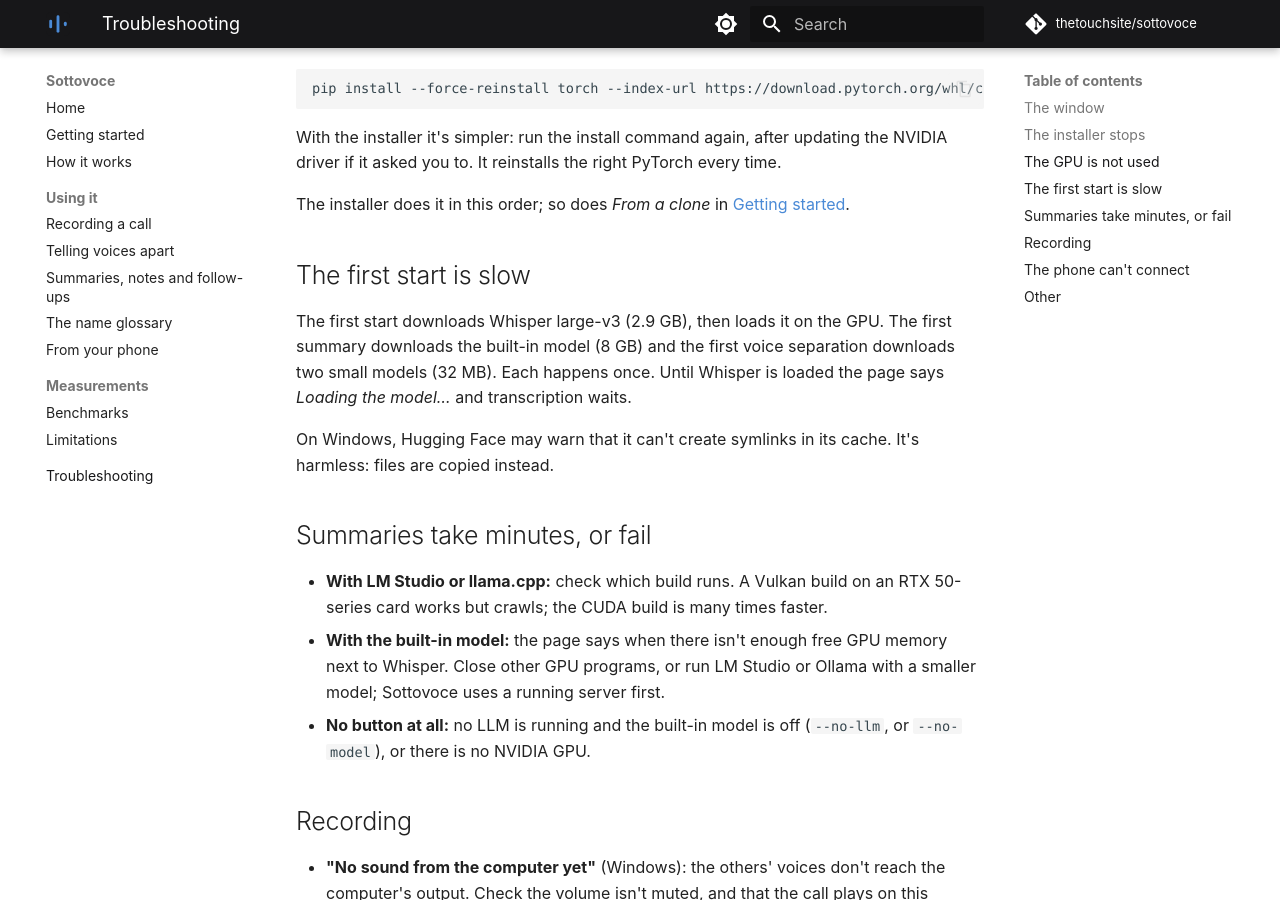
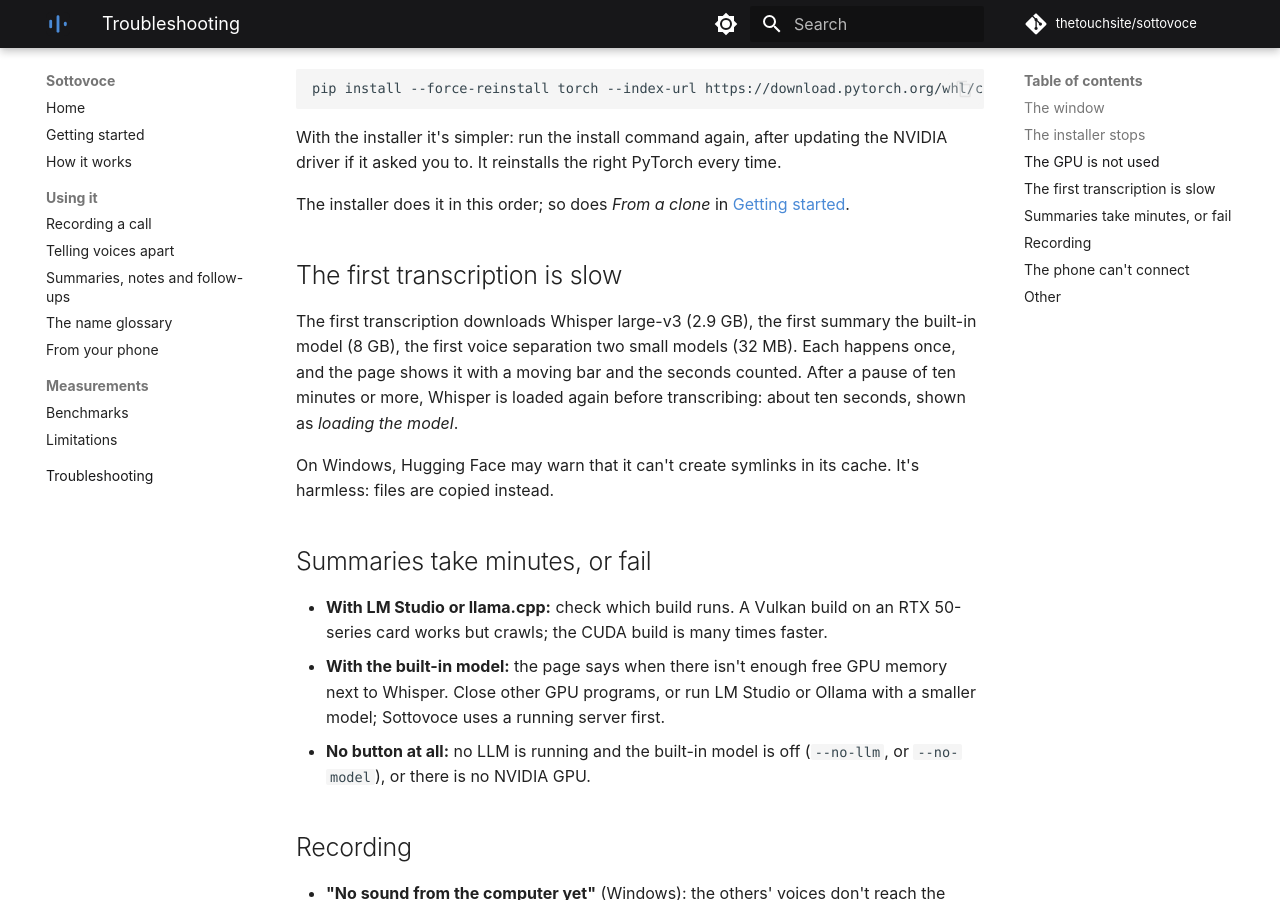
Before and after one commit to thetouchsite/sottovoce, an MkDocs documentation site: the page built from docs/troubleshooting.md, in a window 1280 px wide and 900 px high, scrolled down 1254 px. Built offline with MkDocs 1.6.1 and Material for MkDocs 9.7.7, drawn with Linux system fonts in a browser that asks for light colours; comment, search, counter and statistics services are not loaded.

Commit message:
Docs: Whisper loads with the first transcription; changelog for 1.7.0
Co-Authored-By: Claude Opus 5.5 <noreply@anthropic.com>

```diff
--- a/docs/troubleshooting.md
+++ b/docs/troubleshooting.md
@@ -36,9 +36,9 @@ With the installer it's simpler: run the install command again, after updating t
 
 The installer does it in this order; so does *From a clone* in [Getting started](getting-started.md#install).
 
-## The first start is slow
+## The first transcription is slow
 
-The first start downloads Whisper large-v3 (2.9 GB), then loads it on the GPU. The first summary downloads the built-in model (8 GB) and the first voice separation downloads two small models (32 MB). Each happens once. Until Whisper is loaded the page says *Loading the model…* and transcription waits.
+The first transcription downloads Whisper large-v3 (2.9 GB), the first summary the built-in model (8 GB), the first voice separation two small models (32 MB). Each happens once, and the page shows it with a moving bar and the seconds counted. After a pause of ten minutes or more, Whisper is loaded again before transcribing: about ten seconds, shown as *loading the model*.
 
 On Windows, Hugging Face may warn that it can't create symlinks in its cache. It's harmless: files are copied instead.
 
```
Also changed, not shown: CHANGELOG.md (+9 -7 lines), README.it.md (+1 -1 lines), README.md (+1 -1 lines), docs/getting-started.md (+1 -1 lines).
